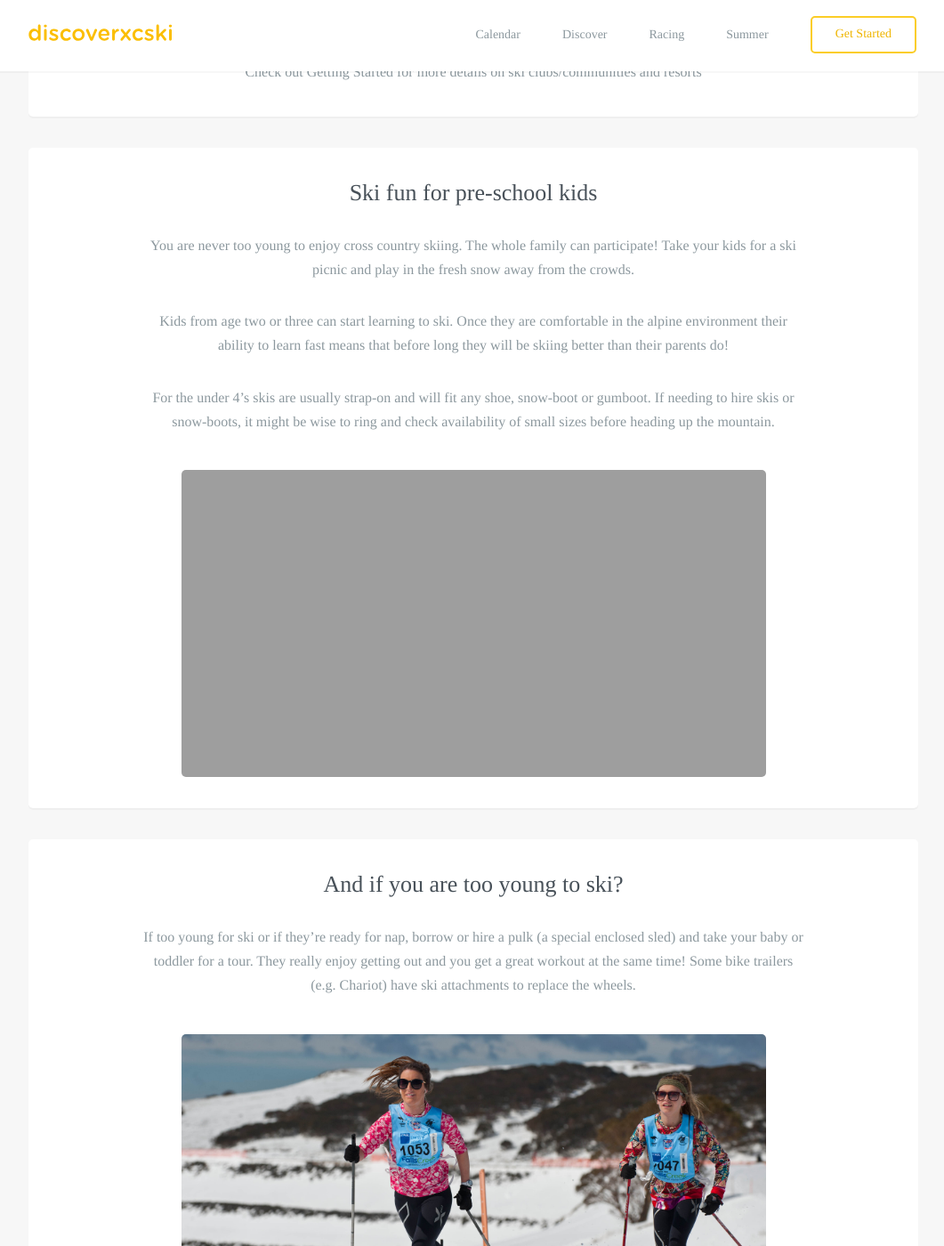
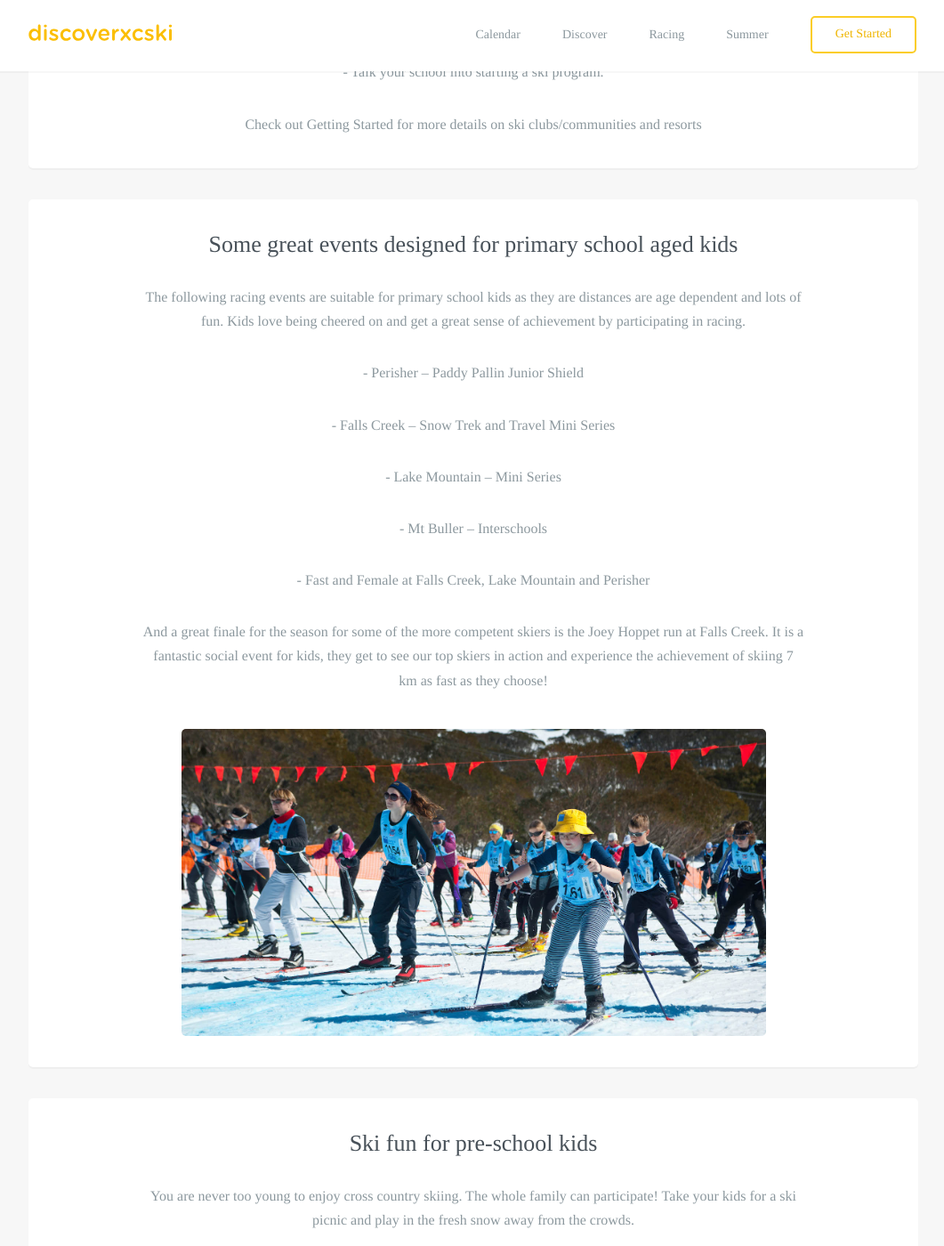
Before and after one commit to robcatto/robcatto.github.io, a Jekyll site: the page built from discoverxc/kids/index.html, in a window 1280 px wide and 1400 px high, scrolled down 1509 px. Shown: the whole window at 89% size, without its empty margins (108-1169 px from the left). Built offline with Jekyll 4.4.1, drawn with Linux system fonts in a browser that asks for light colours; some web fonts are replaced; Markdown is read by kramdown in place of the engine named in the settings; some of the changed text lies outside the part shown.

Commit message:
Update index.html

```diff
--- a/discoverxc/kids/index.html
+++ b/discoverxc/kids/index.html
@@ -112,18 +112,33 @@ layout: default
                            <p>Many schools close to the snow (and some far from the snow) have annual or regular ski days, but if your school doesn’t have one then there are number of options.
 
                            <p>- Go with your family or family friends
-                           - Join a ski club/community with a junior program
-
+                           <p>- Join a ski club/community with a junior program
                            <p>- Take part in resort-based school holiday programs
-
                            <p>- Talk your school into starting a ski program.
-
                            <p>Check out Getting Started for more details on ski clubs/communities and resorts
 
 
                 </p>
 
                   </section>
+
+                <section class="mobile_section">
+                    <h3>Some great events designed for primary school aged kids</h3>
+                    <p>The following racing events are suitable for primary school kids as they are distances are age dependent and lots of fun.  Kids love being cheered on and get a great sense of achievement by participating in racing.
+                           <p>- Perisher – Paddy Pallin Junior Shield
+                           <p>- Falls Creek – Snow Trek and Travel Mini Series
+                           <p>- Lake Mountain – Mini Series
+                           <p>- Mt Buller – Interschools
+                           <p>- Fast and Female at Falls Creek, Lake Mountain and Perisher
+                        <p>And a great finale for the season for some of the more competent skiers is the Joey Hoppet run at Falls Creek.  It is a fantastic social event for kids, they get to see our top skiers in action and experience the achievement of skiing 7 km as fast as they choose!
+                    </p>
+                    <div class="one">
+                <div class="onelarge centered" style="
+                background: url(http://www.discoverxcski.com/images/hoppet-kids.jpg);
+                background-size: cover;
+                background-position: center;
+                "></div>
+                </section>
 
 
                 <section class="mobile_section">
@@ -141,10 +156,25 @@ layout: default
                 </section>
 
 
+                 <section class="mobile_section">
+                <h3>Tips for pre-school kids</h3>
+                <p>- Choose your days. Avoid windy and snowy conditions.
+                           <p>- Let them wear skis inside on the carpet to get used to them.
+                           <p>- Start on the flat and let them walk around. The gliding will come when they’re ready.
+                           <p>- Be patient. Some days they will just want to play in the snow. And why not!
+                           <p>- Be realistic about how long you can stay out with them.
+                           <p>- Bring snacks and water. Don’t forget sunscreen.
+                           <p>- Remember they will need a waterproof outfit, layers of warm clothing, boots, glasses/goggles to keep warm.
+
+
+                </p>
+                <div class="row">
+                      </section>
+
                 <section class="mobile_section">
                     <h3>And if you are too young to ski?</h3>
                     <p>If too young for ski or if they’re ready for nap, borrow or hire a pulk (a special enclosed sled) and take your baby or toddler for a tour. They really enjoy getting out and you get a great workout at the same time! Some bike trailers (e.g. Chariot) have ski attachments to replace the wheels.
-
+                        <p>There are some great events designed for pre school aged kids check out the events calendar for details.  Also contact your local clubs/community groups as many run programs specifically aimed at the very young skier.
 
                     </p>
                     <div class="one">
@@ -157,20 +187,6 @@ layout: default
 
 
 
-                 <section class="mobile_section">
-                <h3>Tips for pre-school kids</h3>
-                <p>- Choose your days. Avoid windy and snowy conditions.
-                           <p>- Let them wear skis inside on the carpet to get used to them.
-                           <p>- Start on the flat and let them walk around. The gliding will come when they’re ready.
-                           <p>- Be patient. Some days they will just want to play in the snow. And why not!
-                           <p>- Be realistic about how long you can stay out with them.
-                           <p>- Bring snacks and water. Don’t forget sunscreen.
-                           <p>- Remember they will need a waterproof outfit, layers of warm clothing, boots, glasses/goggles to keep warm.
-                <p>There are some great events designed for pre school aged kids check out the events calendar for details.  Also contact your local clubs/community groups as many run programs specifically aimed at the very young skier.
-
-                </p>
-                <div class="row">
-                      </section>
 
 
 
```
